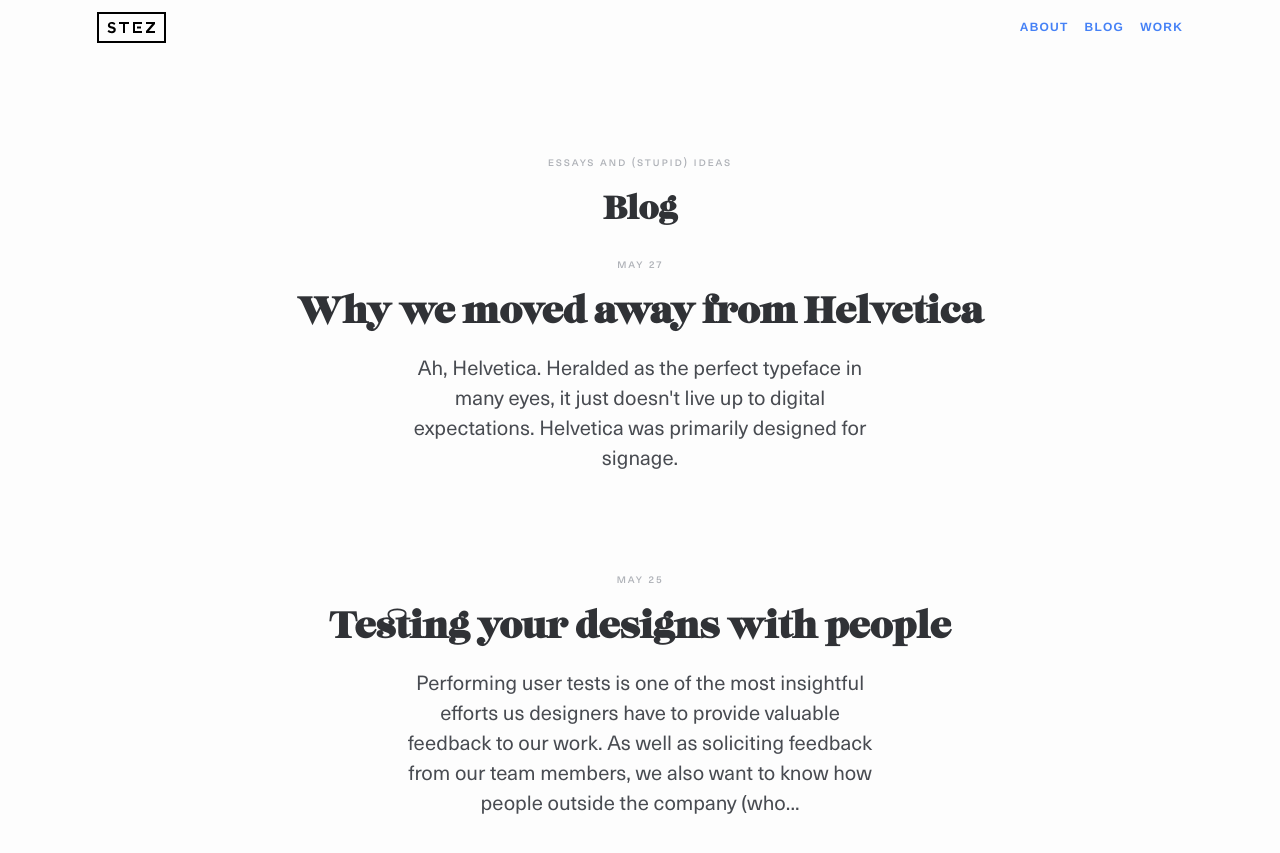
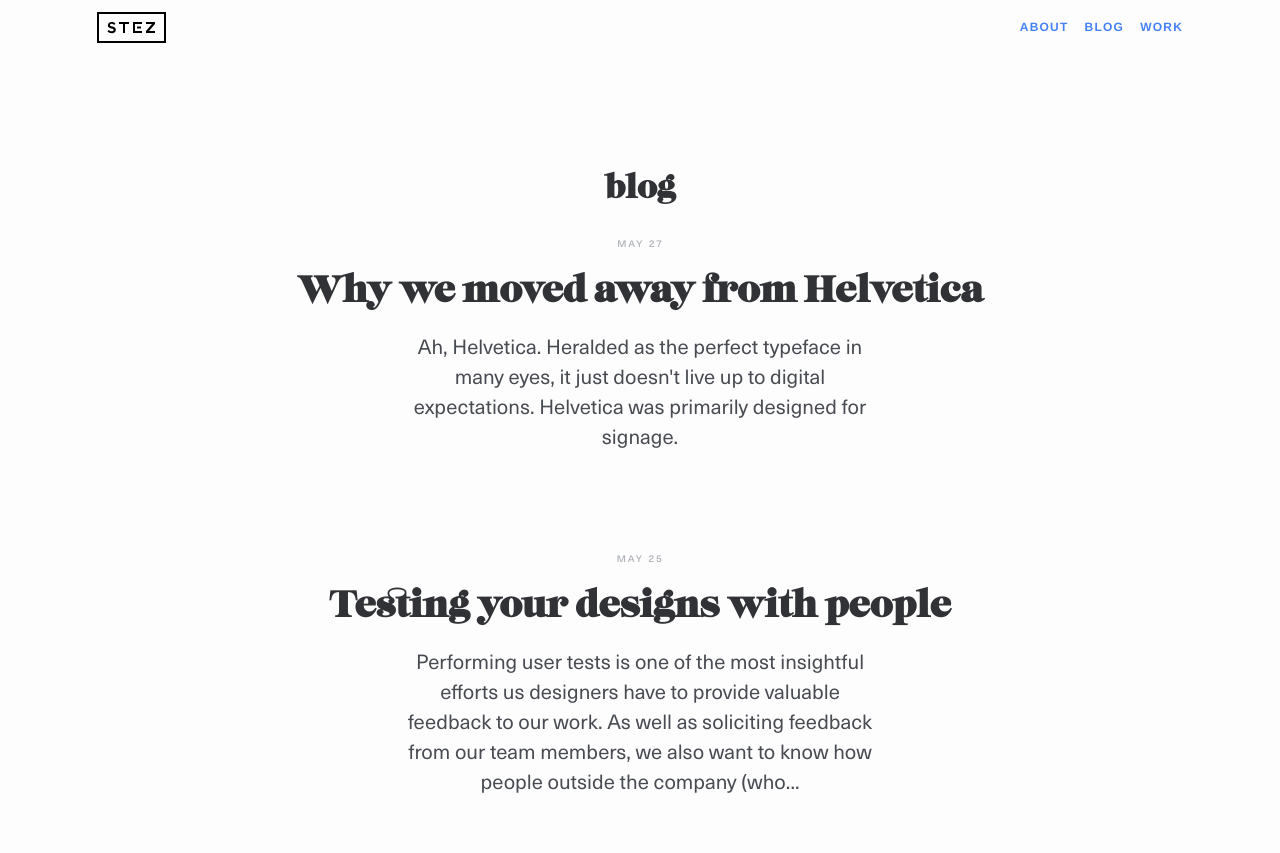
Before and after one commit to mr-stezz/mr-stezz.github.io, a Jekyll site: the page built from blog.md, in a window 1280 px wide and 900 px high. Shown: the top 853 px of the window. Built offline with Jekyll 4.4.1, drawn with Linux system fonts in a browser that asks for light colours; Markdown is read by kramdown in place of the engine named in the settings.

Commit message:
Change blog template to markdown

```diff
--- a/blog.html
+++ b/blog.md
@@ -1,7 +1,6 @@
 ---
 layout: default_page
-title: Blog
-subtitle: essays and (stupid) ideas
+title: blog
 ---
 <section class="posts" role="main">
   <ul class="nav  nav--stacked">
```
